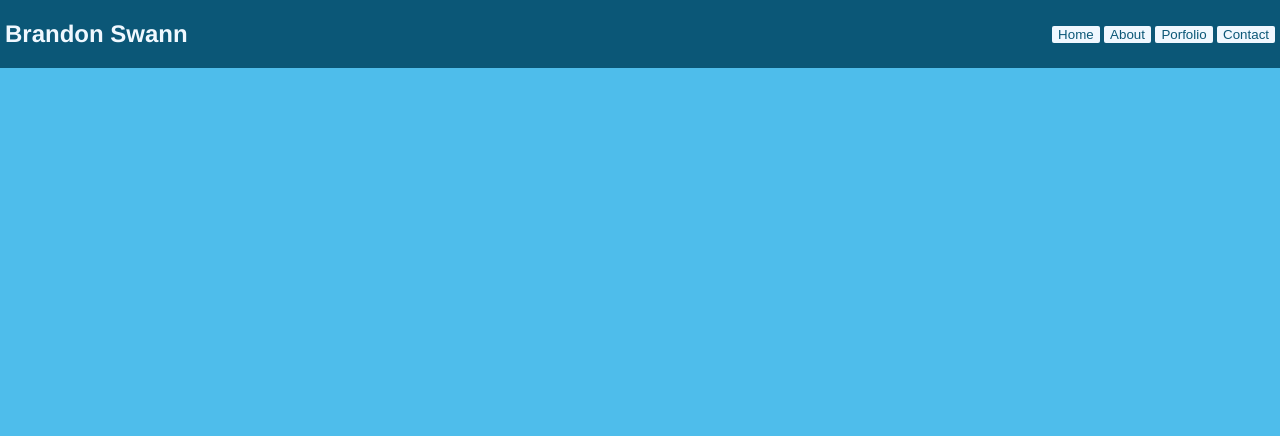
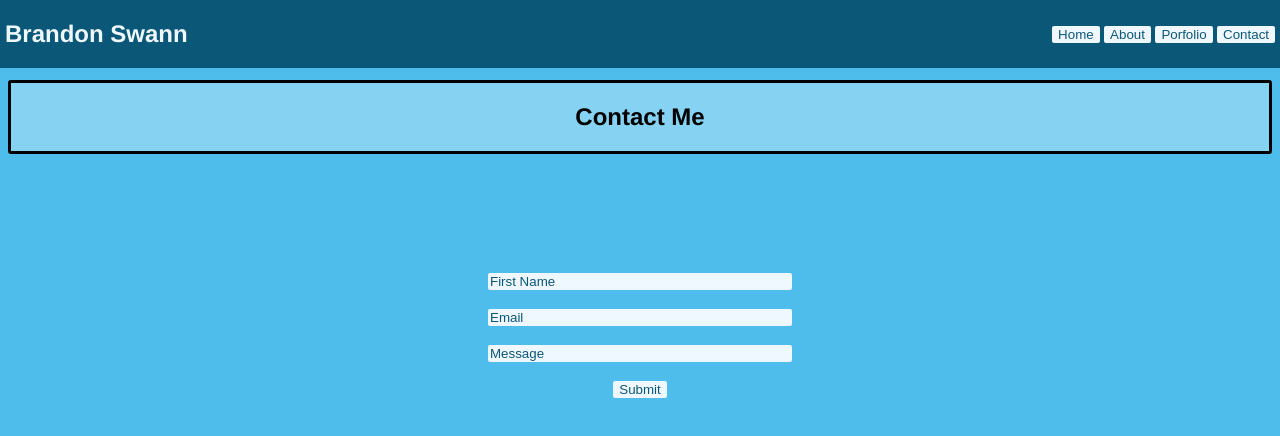
Before and after one commit to swannb1-portfolio/Personal-Website-Project, a plain HTML site: page contact.html in a window 1280 px wide. Drawn offline with Linux system fonts and the light colour scheme.

Commit message:
contact page

```diff
--- a/contact.html
+++ b/contact.html
@@ -19,10 +19,21 @@
             <button><a href="./contact.html">Contact</a></button>
         </div>
     </nav>
-    <main>
+    <article>
         <form>
-
+          <div class="contact">
+            <h2>Contact Me</h2>
+          </div><br>
+          <div>
+            <input type="text" id="fname" name="fname" value="First Name"><br><br>
+            <input type="email" id="email" name="email" value="Email"><br><br>
+            <input type="text" id="message" name="message" value="Message"><br><br>
+          </div>
+          <article>
+            <input type="submit">
+          </article>
         </form>
+    </article>
     </main>
 </body>
 </html>
--- a/style.css
+++ b/style.css
@@ -111,3 +111,35 @@ img{
     width: 25%;
     text-align: center;
 }
+
+article .contact{
+    text-align: center;
+    border: solid black;
+    border-radius: 3px;
+    margin-top: 20px;
+    background-color: rgba(240, 248, 255, 0.342);
+}
+
+article div{
+    text-align: center;
+    margin-top: 100px;
+}
+
+article form div input{
+    color: #0b5777;
+    width:300px;
+    background-color: aliceblue;
+    border: none;
+    border-radius: 2px;
+}
+
+article form article{
+    text-align: center;
+}
+
+article form article input{
+    color: #0b5777;
+    background-color: aliceblue;
+    border: none;
+    border-radius: 2px;
+}
```
